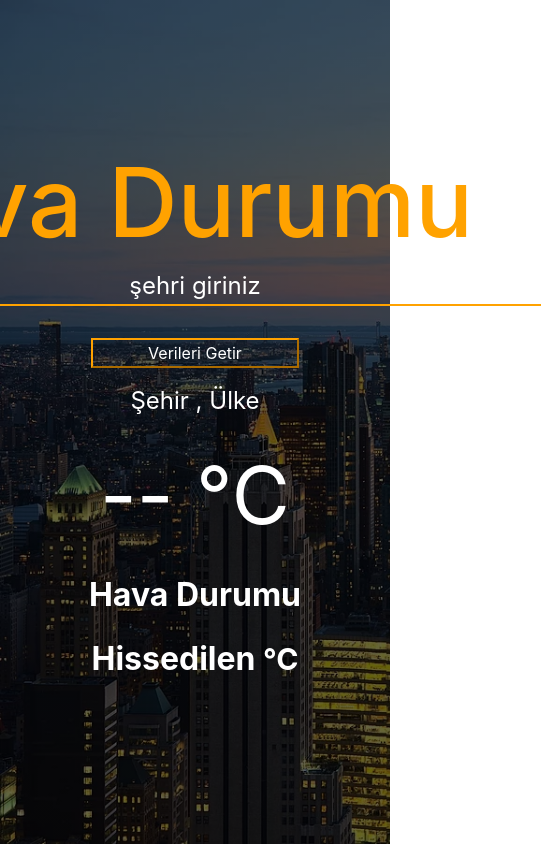
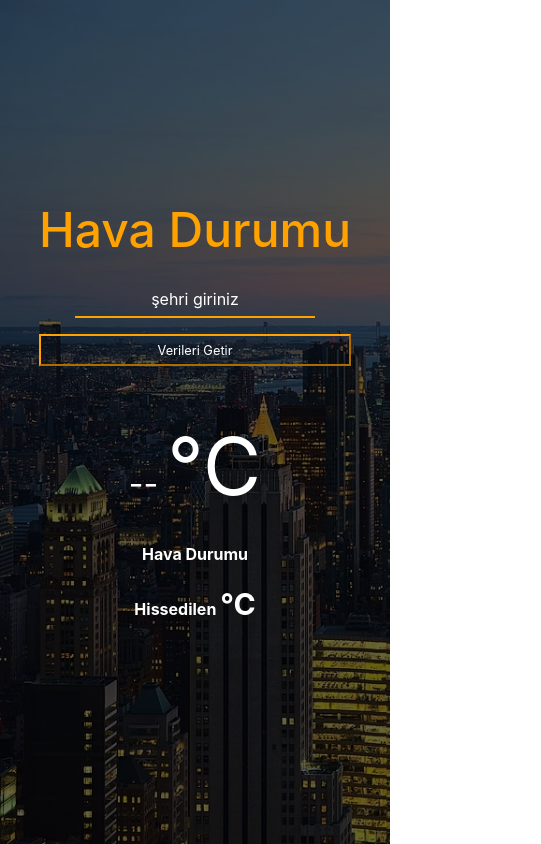
Before and after one commit to salihcelebi96/weather-app, a plain HTML site: page index.html in a window 390 px wide. Shown: the whole page, 541 px wide, since content can reach past the window. Drawn offline with nearby package versions, Linux system fonts and the light colour scheme.

Commit message:
2.commit

```diff
--- a/style.css
+++ b/style.css
@@ -1,86 +1,88 @@
-*{
+* {
     box-sizing: border-box;
     margin: 0;
     padding: 0;
 }
 
-
-.c{
+.c {
     display: flex;
     flex-direction: column;
     justify-content: center;
     align-items: center;
-
     height: 100vh;
     background: linear-gradient(rgb(0 0 0 / 60%) 0 0), url(nyc.webp) no-repeat;
     background-repeat: no-repeat;
     background-size: cover;
+    padding: 2rem;
+    text-align: center;
+}
 
+.baslık {
+    color: rgb(255, 162, 0);
+    font-size: 2rem;
+}
 
+h1 {
+    font-size: 4rem;
 }
-.baslık{
-    color: rgb(255, 162, 0);
+
+.celsius {
+    font-size: 3rem;
+    text-align: center;
+    margin: 1rem 0;
 }
-h1{
-    font-size: 6rem;
-}
-.celsius{
-    font-size: 5rem;
-    text-align: center;
 
-}
-.city::placeholder{
+.city::placeholder {
     color: white;
     text-align: center;
     text-transform: lowercase;
-
 }
 
-
-
-.city{
+.city {
     background: transparent;
     border: 0;
-    border-bottom:  2px solid rgb(255, 162, 0) ;
-    padding-left: 10rem;
-    padding-right: 10rem;
-    font-size: 1.5rem;
+    border-bottom: 2px solid rgb(255, 162, 0);
+    padding: 0.5rem;
+    font-size: 1.2rem;
     outline: none;
-
-
+    width: 100%;
+    max-width: 15rem;
+    margin-top: 1rem;
 }
 
-
-.veri{
+.veri {
     background: transparent;
     color: white;
     border-color: rgb(255, 162, 0);
-    margin-top: 7px;
+    margin-top: 1rem;
     text-align: center;
     outline: none;
-    padding: 1px;
-    padding-left: 35px;
-    padding-right: 35px;
+    padding: 0.5rem;
     font-size: 1rem;
-    margin-top: 2rem;
-    width: 13rem;
-
-}
-.veri:hover{
-    background-color:rgb(255, 162, 0) ;
-
+    width: 100%;
 }
 
-.ülkem{
-    text-align: center;
-    color: white;
-    font-size: 1.5rem;
-    margin-top: 15px;
+/* Küçük ekranlar için medya sorgusu */
+@media screen and (max-width: 600px) {
+    .baslık {
+        font-size: 1.5rem; /* Yazı boyutunu küçülttük */
+    }
 
+    h1 {
+        font-size: 3rem; /* Yazı boyutunu küçülttük */
+    }
+
+    .celsius {
+        font-size: 2rem; /* Yazı boyutunu küçülttük */
+    }
+
+    .city {
+        font-size: 1rem; /* Yazı boyutunu küçülttük */
+        padding: 0.3rem; /* Padding'i düzenledik */
+    }
+
+    .veri {
+        font-size: 0.8rem; /* Yazı boyutunu küçülttük */
+        padding: 0.3rem; /* Padding'i düzenledik */
+    }
 }
-.hissedilen{
-    font-size: 2rem;
-}
-.havadurumu{
-    font-size: 2rem;
-}
```
